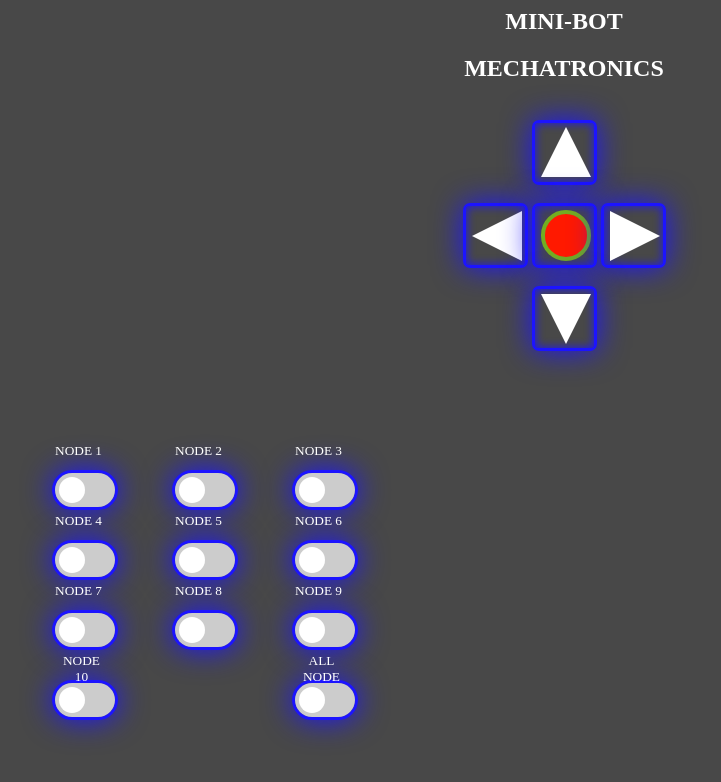
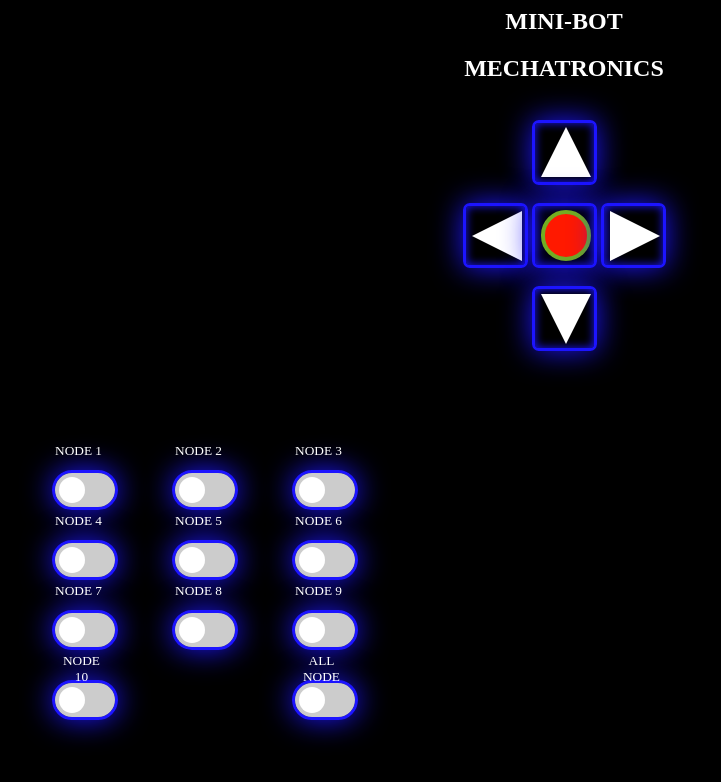
Before and after one commit to B-a-l-aj-i/haveFunWithControls, a plain HTML site: page havefunWithControls/index.html in a window 1280 px wide. Shown: the whole page, without its empty margins (76-797 px from the left). Drawn offline with Linux system fonts and the light colour scheme.

Commit message:
bg changed to black

```diff
--- a/havefunWithControls/index.html
+++ b/havefunWithControls/index.html
@@ -268,7 +268,7 @@ input:checked + .slider2::before {
         /* ----------------------------------- */
         </style>
     </head>
-    <body style="background-color:#484848;" class="noselect" align="center">
+    <body style="background-color:#000000;" class="noselect" align="center">
     <h2 style="color: rgb(255, 255, 255); text-align: center">MINI-BOT</h2>
     <h2 style="color: rgb(255, 255, 255); text-align: center">
       MECHATRONICS
```
